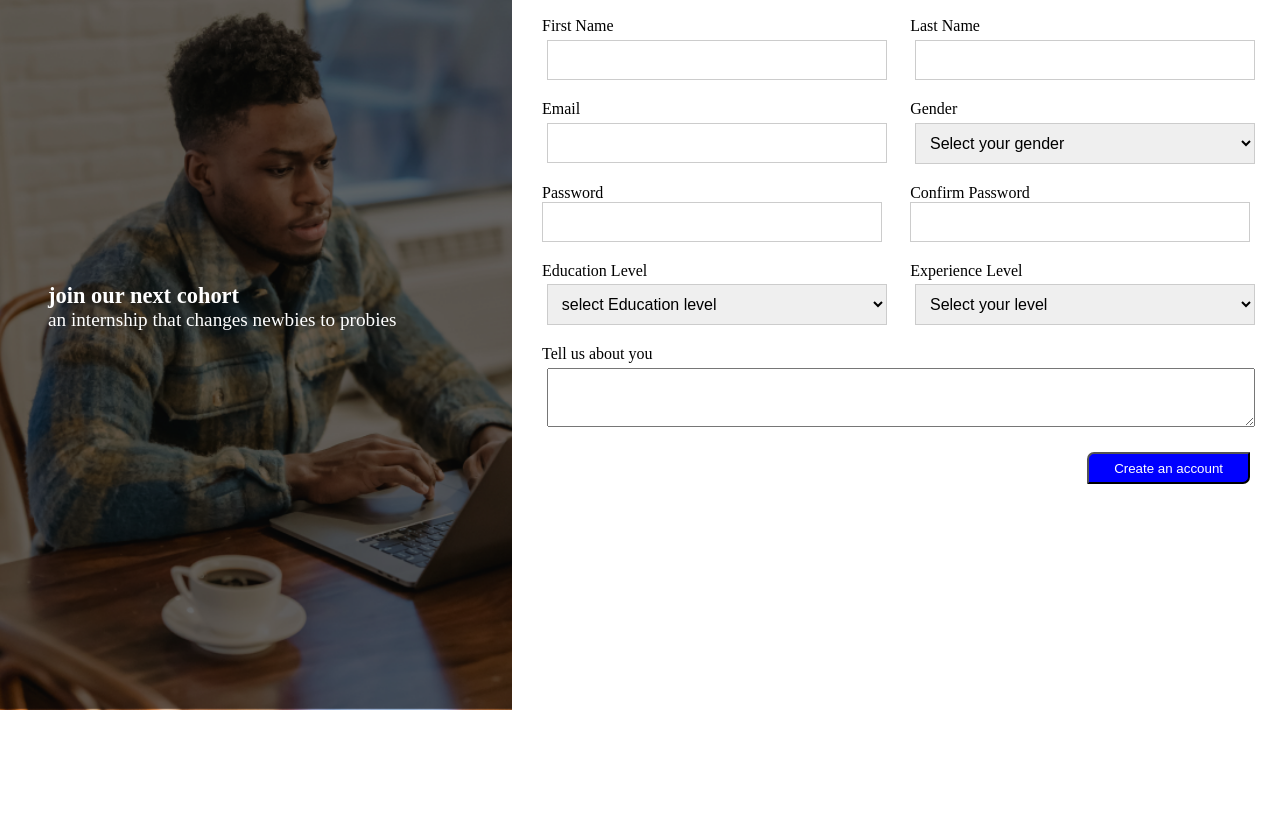
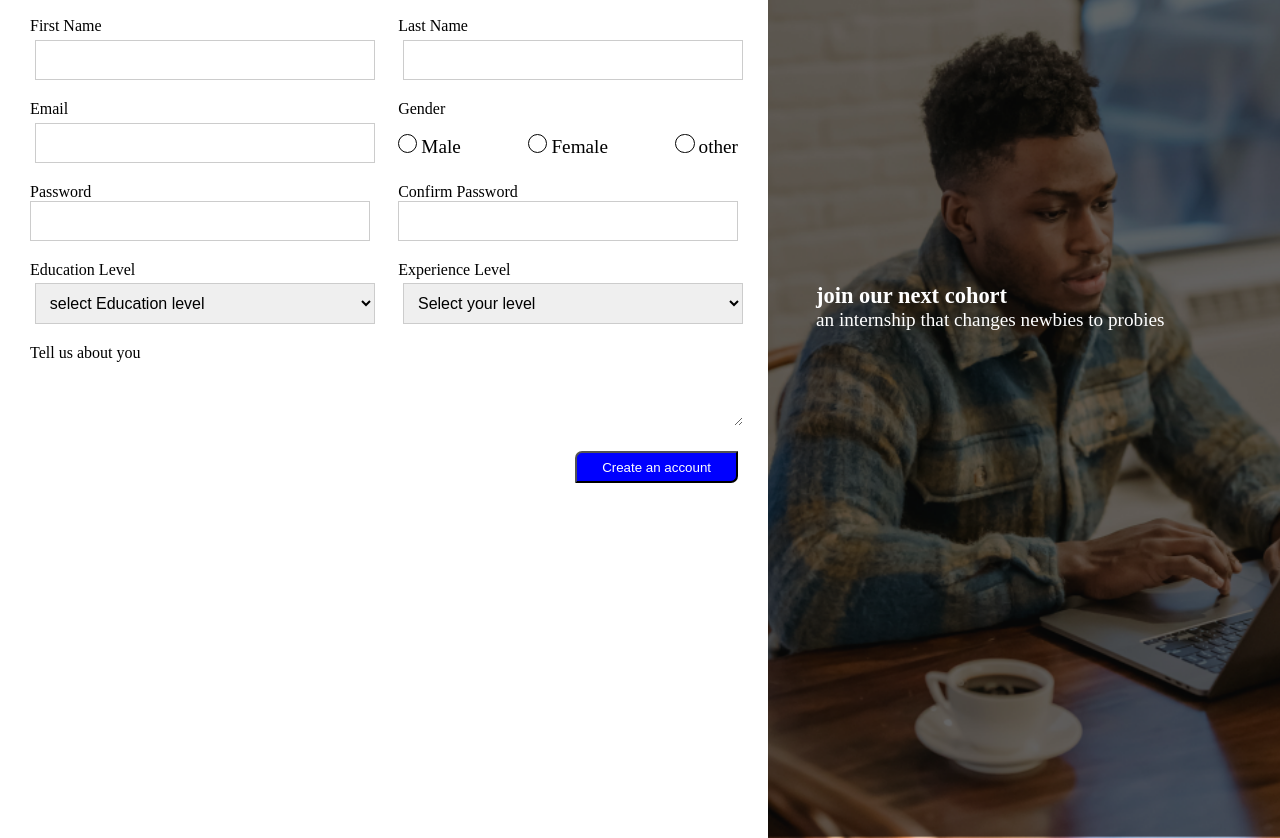
Before and after one commit to Etinhandy/sign_up, a plain HTML site: page index.html in a window 1280 px wide. Shown: the part 106-944 px from the top of the page. Before the commit the page ends 816 px from the top, so only its background shows below. Drawn offline with Linux system fonts and the light colour scheme.

Commit message:
adjusted radio button

```diff
--- a/css/style.css
+++ b/css/style.css
@@ -9,7 +9,7 @@
     background: url(../img/Group\ 7.png ),  no-repeat;
     background-size: cover;
     background-position: center;
-    min-height: 102vh;
+    min-height: 118vh;
 }
 
 .image-section h1 {
@@ -62,7 +62,7 @@
     outline: none;
 }
 
-.form-row input[type="password"]  {
+.form-row input[type="password"] {
     margin-: 0.3rem;
     width: 100%;
     padding: 10px;
@@ -70,6 +70,31 @@
     border: 1px solid #ccc;
     font-size: 16px;
     outline: none;
+}
+
+.rdio {
+    display: flex;
+    flex-direction: row;
+    justify-content: space-between;
+    align-items: center;
+    padding-top: 1rem;
+
+}
+
+.rdio label {
+    font-size: 1.2rem;
+}
+
+input[type="radio"]  {
+    appearance: none;
+    border-radius: 50%;
+    border: 1px solid black;
+    width: 1.2rem;
+    height: 1.2rem;
+}
+
+input[type="radio"]:checked {
+    background: #086db8;
 }
 
 .form-row {
@@ -87,6 +112,7 @@
     width: 100%;
     height: 3.7rem;
     outline: none;
+    border: none;
 }
 
 .btn {
--- a/index.html
+++ b/index.html
@@ -9,13 +9,6 @@
   </head>
   <body>
     <section class="page-holder">
-      <div class="image-section">
-        <h1>KodeCamp</h1>
-        <div class="image-text">
-          <h3>join our next cohort</h3>
-          <p>an internship that changes newbies to probies</p>
-        </div>
-      </div>
       <div class="form-section">
         <div class="inner-form-box">
           <div class="logo-section">
@@ -47,12 +40,20 @@
               <div class="input-box">
                 <label for="lastName">Gender</label>
                 <br />
-                <select name="Gender" id="">
-                  <option value="" disabled selected>Select your gender</option>
-                  <option value="">Male</option>
-                  <option value="">Female</option>
-                  <option value="">Others</option>
-                </select>
+                <div class="rdio">
+                  <div class="radio-1">
+                    <input type="radio" name="gender" id="male" />
+                    <label for="male">Male</label>
+                  </div>
+                  <div class="radio-2">
+                    <input type="radio" name="gender" id="male" />
+                    <label for="female">Female</label>
+                  </div>
+                  <div class="radio-3">
+                    <input type="radio" name="gender" id="other" />
+                    <label for="other">other</label>
+                  </div>
+                </div>
               </div>
             </div>
             <div class="form-row">
@@ -102,6 +103,13 @@
           </form>
         </div>
       </div>
+      <div class="image-section">
+        <h1>KodeCamp</h1>
+        <div class="image-text">
+          <h3>join our next cohort</h3>
+          <p>an internship that changes newbies to probies</p>
+        </div>
+      </div>
     </section>
   </body>
 </html>
```
